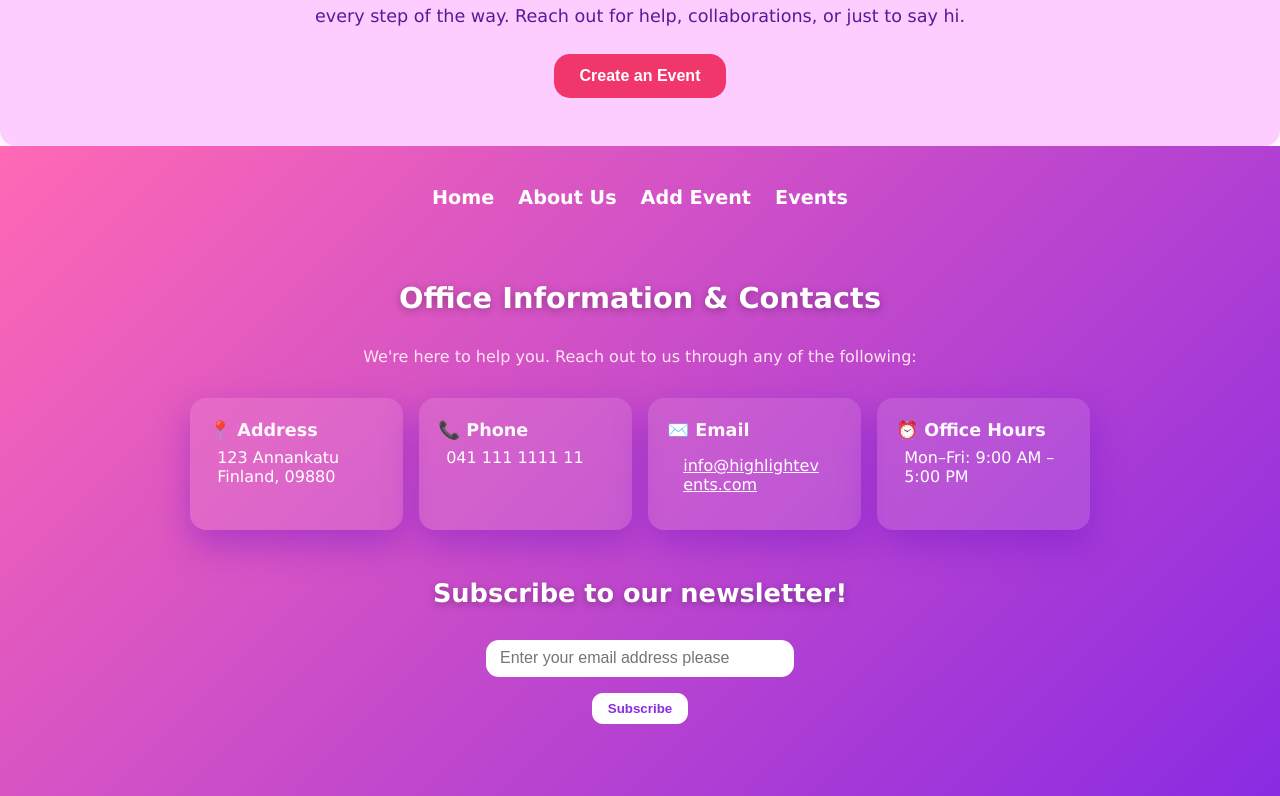
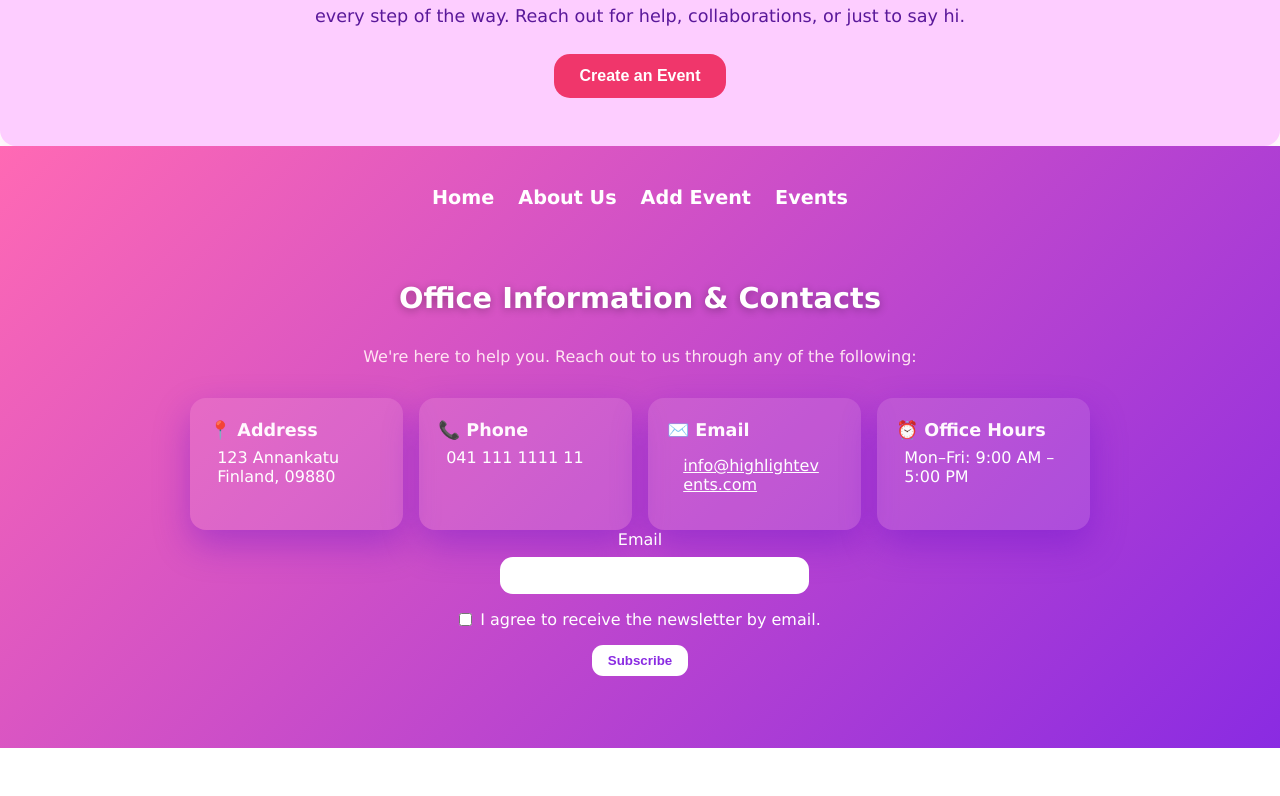
Before and after one commit to HuttunenBe/eventsApp, a React (Vite) app in the folder react/: page / in a window 1280 px wide. Shown: the part 2372-3168 px from the top of the page. After the commit the page ends 3120 px from the top, so only its background shows below. Built offline with nearby package versions, Linux system fonts and the light colour scheme; no server answers.

Commit message:
Add working newsletter

```diff
--- a/react/src/Components/Footer/NewsLetter.jsx
+++ b/react/src/Components/Footer/NewsLetter.jsx
@@ -1,53 +1,146 @@
-import { useState } from "react";
-import { DotLoader } from "react-spinners";
-import Loading from "../Loading/Loading";
+import { useState } from 'react';
 
-function Newsletter() {
+export default function NewsletterForm() {
   const [loading, setLoading] = useState(false);
-  const [email, setEmail] = useState("");
-  const [isEmailValid, setIsEmailValid] = useState(true);
+  const [error, setError] = useState({});
+  const [consent, setConsent] = useState(false);
+  const [consentError, setConsentError] = useState(false);
 
-  function handleInput(event) {
-    setEmail(event.target.value);
-  }
+  const [formValues, setFormValues] = useState({
+    email: '',
+  });
 
-  function handleSubmit(event) {
-    event.preventDefault();
+  const onSubmit = async (e) => {
+    e.preventDefault();
 
-    if (email === "" || !/\S+@\S+\.\S+/.test(email)) {
-      //check if empty or doesn't match an email address
-      setIsEmailValid(false);
-    } else {
-      setLoading(true);
-      setIsEmailValid(true);
+    if (loading) return;
 
-      setTimeout(() => {
-        setLoading(false);
-        alert("Thank you for subscribing with us!");
-        setEmail("");
-      }, 1200);
+    setError({});
+    setConsentError(false);
+
+    const cleanedNewsletterValues = {
+      email: (formValues.email || '').trim().toLowerCase(),
+    };
+
+    const validationError = {};
+
+    if (!cleanedNewsletterValues.email) {
+      validationError.email = 'Email is required.';
+    } else if (
+      !/^[^\s@]+@[^\s@]+\.[^\s@]+$/.test(
+        cleanedNewsletterValues.email
+      )
+    ) {
+      validationError.email = 'Please enter a valid email address.';
     }
-  }
+
+    if (Object.keys(validationError).length > 0) {
+      setError(validationError);
+      return;
+    }
+
+    if (!consent) {
+      setConsentError(true);
+      return;
+    }
+
+    setLoading(true);
+
+    try {
+      const response = await fetch(
+        'http://127.0.0.1:8000/api/newsletter',
+        {
+          method: 'POST',
+          headers: {
+            'Content-Type': 'application/json',
+            Accept: 'application/json',
+          },
+          body: JSON.stringify({
+            email: cleanedNewsletterValues.email,
+            consent: consent,
+          }),
+        }
+      );
+
+      const data = await response.json();
+
+      if (!response.ok) {
+        alert(
+          data.message ||
+            'Error. Please try again later.'
+        );
+        return;
+      }
+
+      alert(
+        data.message ||
+          'Thank you for subscribing to the newsletter.'
+      );
+
+      setFormValues({
+        email: '',
+      });
+
+      setConsent(false);
+    } catch (error) {
+      console.error('Newsletter request failed:', error);
+
+      alert(
+        'Error. Please try again later.'
+      );
+    } finally {
+      setLoading(false);
+    }
+  };
 
   return (
-    <>
-      <h2 id="subscribeHeader">Subscribe to our newsletter!</h2>
-      {!isEmailValid ? <p>Please enter a valid email address</p> : null}
-      {loading ? (
-        <Loading />
-      ) : (
-        <form onSubmit={handleSubmit}>
-          <input
-            type="email"
-            placeholder="Enter your email address please"
-            value={email}
-            onChange={handleInput}
-          />
-          <button type="submit">Subscribe</button>
-        </form>
-      )}
-    </>
+    <form onSubmit={onSubmit}>
+      <div>
+        <label htmlFor="newsletterEmail">Email</label>
+
+        <input
+          id="newsletterEmail"
+          type="email"
+          value={formValues.email}
+          onChange={(e) => {
+            setFormValues({
+              ...formValues,
+              email: e.target.value,
+            });
+
+            setError((previousError) => ({
+              ...previousError,
+              email: '',
+            }));
+          }}
+          required
+        />
+
+        {error.email && <p>{error.email}</p>}
+      </div>
+
+      <div>
+   <label className="newsletterCheckbox">
+  <input
+    id="newsletterCheckbox"
+    type="checkbox"
+    checked={consent}
+    onChange={(e) => {
+      setConsent(e.target.checked);
+      setConsentError(false);
+    }}
+  />
+  I agree to receive the newsletter by email.
+</label>
+
+        {consentError && (
+          <p>Please tick the checkbox before subscribing.</p>
+        )}
+      </div>
+
+      <button type="submit" disabled={loading}>
+        {loading ? 'Subscribing' : 'Subscribe'}
+      </button>
+    </form>
   );
 }
-
-export default Newsletter;
--- a/react/src/Components/Footer/footer.css
+++ b/react/src/Components/Footer/footer.css
@@ -28,6 +28,7 @@ footer {
 .footerLinks a:hover {
   color: #a61983;
 }
+
 
 .contactInfoSection {
   max-width: 900px;
@@ -86,17 +87,16 @@ footer {
   flex-direction: column;
 }
 
+#subscribeHeader {
+  font-size: 1.6rem;
+  margin-top: 3rem;
+}
+
 footer form {
   display: flex;
   flex-direction: column;
   align-items: center;
-
   gap: 1rem;
-}
-
-#subscribeHeader {
-  font-size: 1.6rem;
-  margin-top: 3rem;
 }
 
 footer form input {
@@ -106,6 +106,24 @@ footer form input {
   border: none;
   font-size: 1rem;
   border-radius: 0.8rem;
+}
+
+#newsletterEmail {
+  margin-top: 0.5rem;
+}
+
+.newsletterCheckbox {
+  display: flex;
+  align-items: center;
+  justify-content: center;
+  gap: 0.5rem;
+  cursor: pointer;
+}
+
+.newsletterCheckbox input[type="checkbox"] {
+  width: auto;
+  margin: 0;
+  flex-shrink: 0;
 }
 
 footer form button {
@@ -121,6 +139,7 @@ footer form button:hover {
   background-color: #8a2be2;
   color: white;
 }
+
 
 body.darkMode footer {
   background: rgba(30, 30, 30, 0.85);
```
